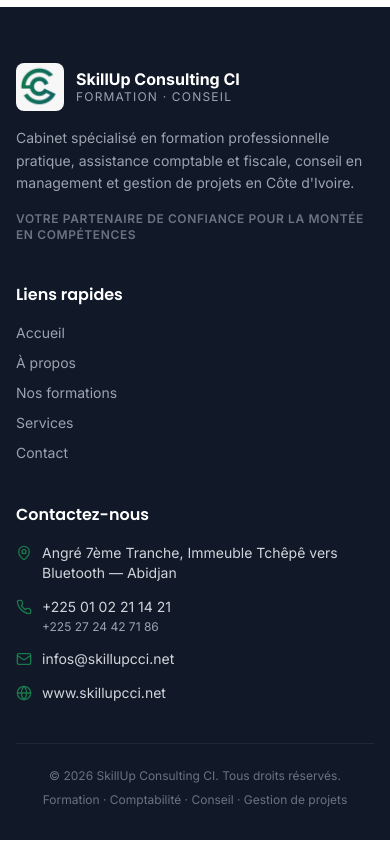
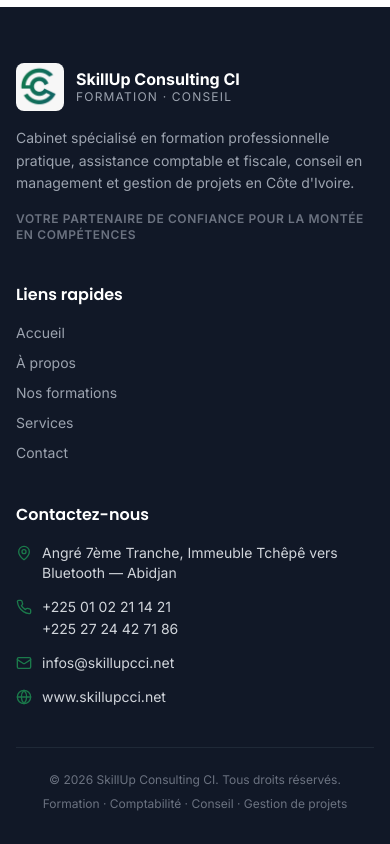
Before and after one commit to esperanceykouassi-bit/proj-esp, a React (Vite) app in the folder frontend/: page /contact in a window 390 px wide. Shown: the part 1464-2308 px from the top of the page. Built offline with nearby package versions, Linux system fonts and the light colour scheme.

Commit message:
Fix font size for phone numbers in footer

```diff
--- a/frontend/src/components/Footer.jsx
+++ b/frontend/src/components/Footer.jsx
@@ -76,7 +76,7 @@
                   </a>
                   <a
                     href="tel:+2252724427186"
-                    className="block hover:text-white transition-colors text-xs text-gray-400"
+                    className="block hover:text-white transition-colors"
                   >
                     +225 27 24 42 71 86
                   </a>
```
